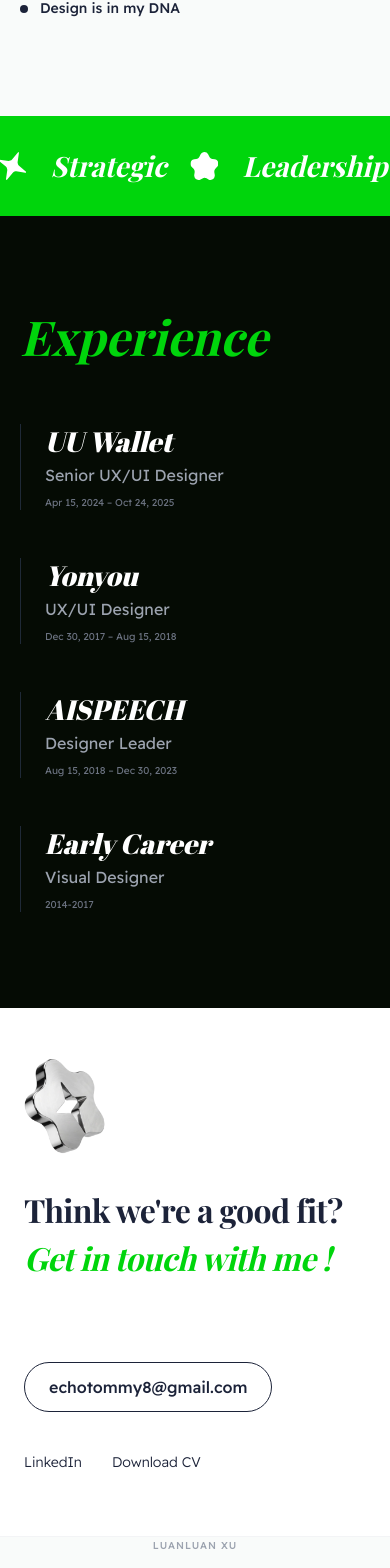
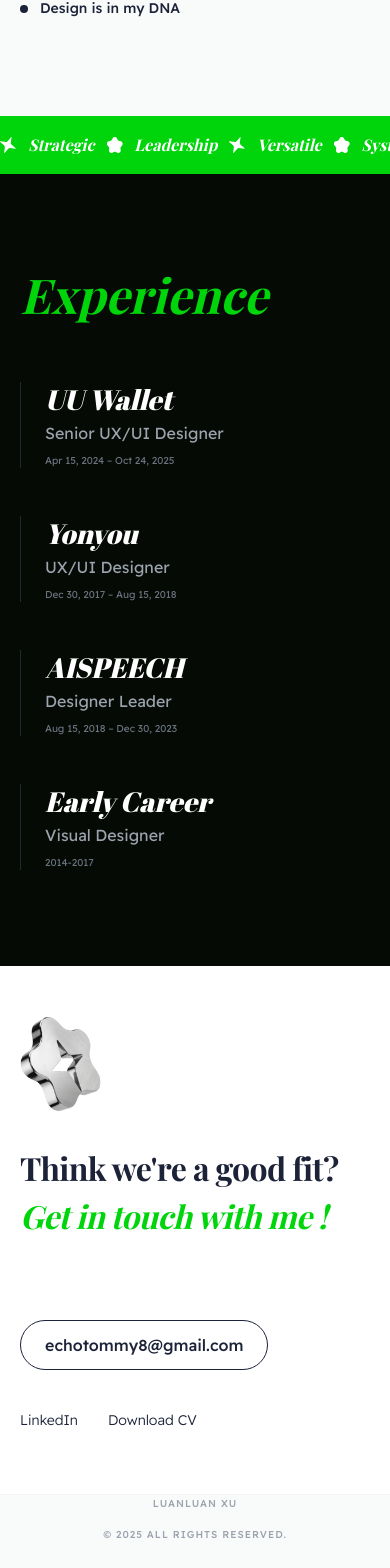
Before and after one commit to Echotommy8/design-portfolio, a React (Vite) app in the folder vibe-preview/: page / in a window 390 px wide. Shown: the part 2651-4219 px from the top of the page. After the commit the page ends 4193 px from the top, so only its background shows below. Built offline with nearby package versions, Linux system fonts and the light colour scheme; some icons are missing; a web font is replaced by a local one.

Commit message:
update portfolio

```diff
--- a/vibe-preview/src/PortfolioPage.tsx
+++ b/vibe-preview/src/PortfolioPage.tsx
@@ -450,16 +450,16 @@ export default function PortfolioPage() {
         </div>
       </section>
 
-      {/* Marquee：高度 100px，字号 26px，一词一图（star/Flower 32px），整体向左连续滚动 */}
-      <div className="marquee flex h-[100px] w-full items-center overflow-hidden bg-[#00D50C] text-white">
-        <div className="marquee-content font-playfair flex shrink-0 items-center gap-6 text-[28px] font-extrabold italic">
+      {/* Marquee：随屏幕变小整体缩小，移动端 58px 高，桌面端 100px；文字与图标同比例缩放 */}
+      <div className="marquee flex h-[58px] w-full items-center overflow-hidden bg-[#00D50C] text-white md:h-[80px] lg:h-[100px]">
+        <div className="marquee-content font-playfair flex shrink-0 items-center gap-3 text-base font-extrabold italic md:gap-6 md:text-[22px] lg:text-[28px]">
           {marqueeItems.map((item, idx) => (
-            <span key={`${item.word}-${idx}`} className="flex items-center gap-6">
+            <span key={`${item.word}-${idx}`} className="flex items-center gap-3 md:gap-6">
               {item.word}
               <img
                 src={item.icon === "star" ? "/work/star.svg" : "/work/Flower.svg"}
                 alt=""
-                className="h-7 w-7 shrink-0"
+                className="h-4 w-4 shrink-0 md:h-6 md:w-6 lg:h-7 lg:w-7"
                 width={28}
                 height={28}
               />
--- a/vibe-preview/src/index.css
+++ b/vibe-preview/src/index.css
@@ -273,6 +273,12 @@ body {
   overflow-x: hidden;
   box-sizing: border-box;
 }
+@media (max-width: 768px) {
+  #contact.contact-section {
+    padding-left: 20px;
+    padding-right: 20px;
+  }
+}
 #contact .contact-inner {
   width: 100%;
   max-width: 1280px;
```
